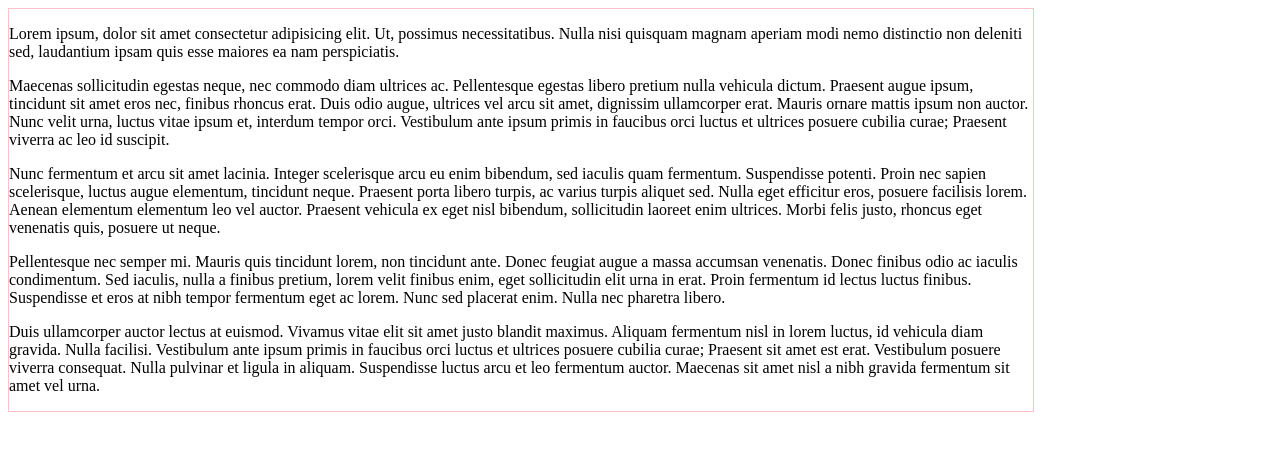
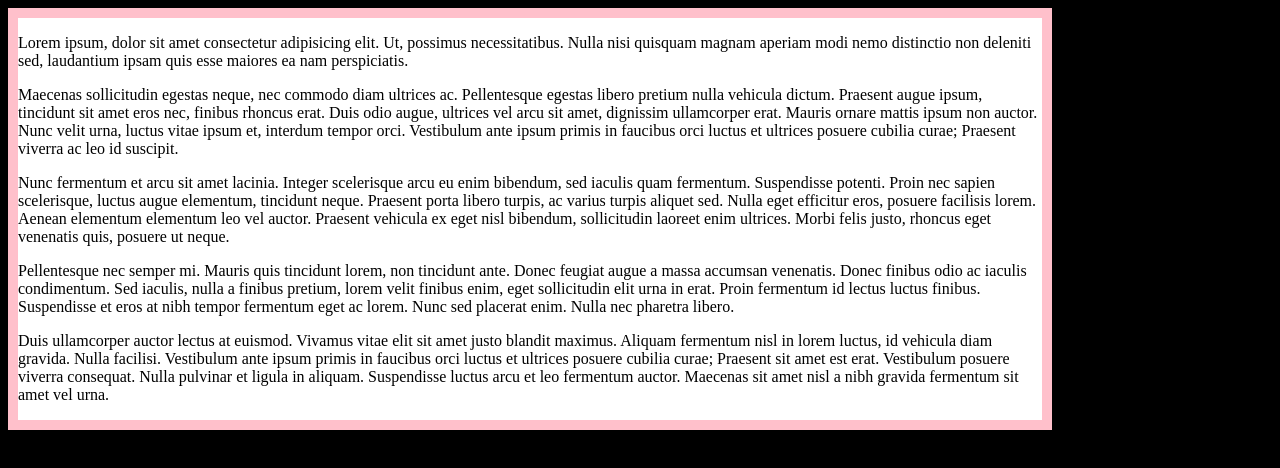
Before and after one commit to gasp/video-projector-transform, a website built with Parcel: page src/index.html in a window 1280 px wide. Built offline with nearby package versions, Linux system fonts and the light colour scheme; what tweakpane would draw is missing.

Commit message:
feat: sete background to black

```diff
--- a/src/index.html
+++ b/src/index.html
@@ -5,9 +5,13 @@
     <title>Projector-transform</title>
     <script src="projector.ts" type="module"></script>
     <style>
+      body {
+        background-color: #000;
+      }
       #app {
+        background-color: #fff;
         width: 1024px;
-        border: 1px solid pink;
+        border: 10px solid pink;
       }
     </style>
   </head>
```
Also changed, not shown: readme.md (added).
